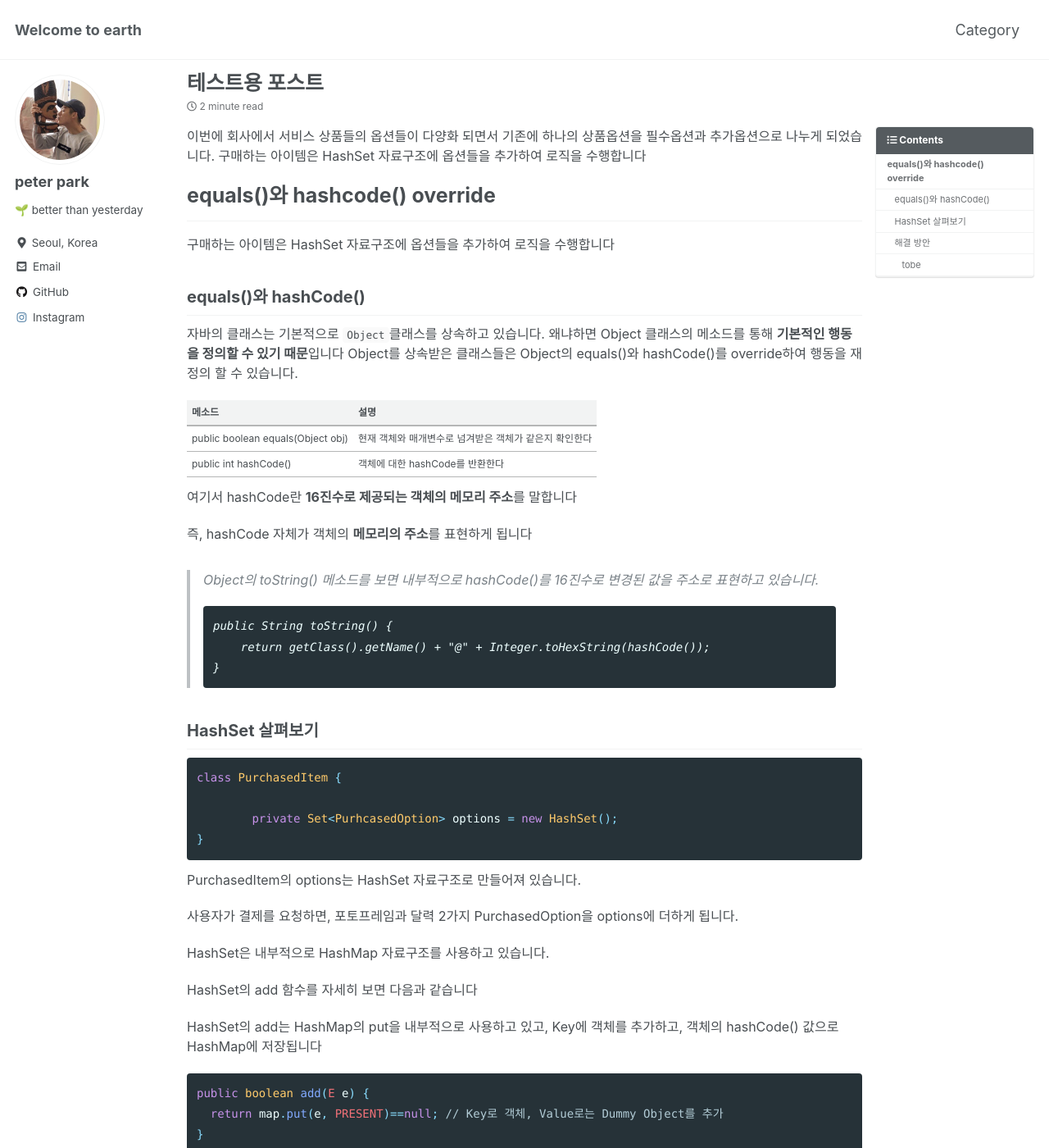
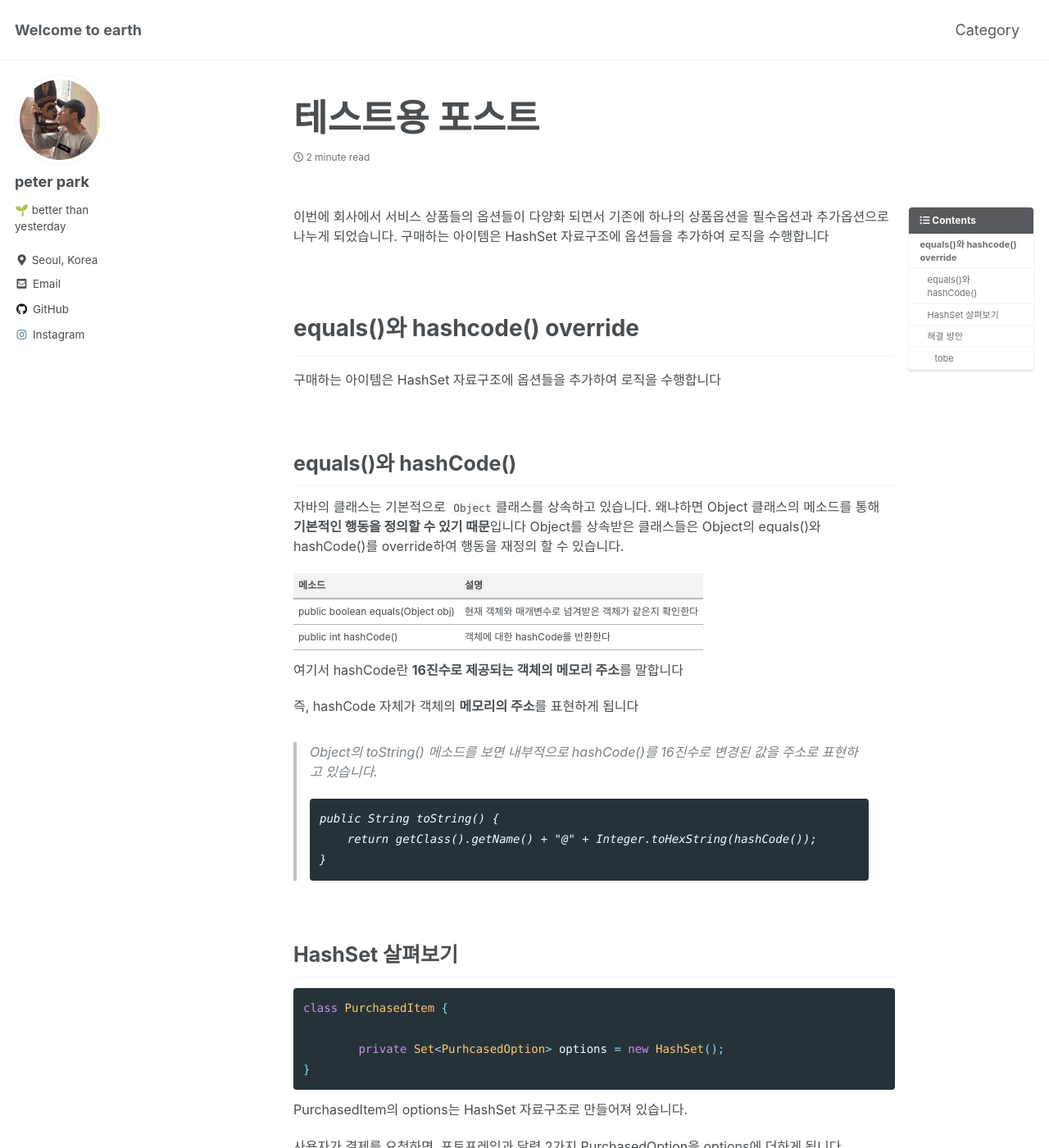
Before and after one commit to bgpark82/bgpark82.github.io.2021, a Jekyll site: the page built from _posts/2022-03-19-test.md, in a window 1280 px wide and 1400 px high. Shown: the whole window at 82% size. Built offline with Jekyll 4.4.1, drawn with Linux system fonts in a browser that asks for light colours; cached includes are drawn as plain includes; comment, search, counter and statistics services are not loaded.

Commit message:
style: change blog style

```diff
--- a/_config.yml
+++ b/_config.yml
@@ -216,7 +216,7 @@ sass:
 
 # Outputting
 permalink: /:categories/:title/
-paginate: 5 # amount of posts to show
+paginate: 10 # amount of posts to show
 paginate_path: /page:num/
 timezone: # https://en.wikipedia.org/wiki/List_of_tz_database_time_zones
 
--- a/_sass/minimal-mistakes/_archive.scss
+++ b/_sass/minimal-mistakes/_archive.scss
@@ -15,6 +15,7 @@
   @include breakpoint($x-large) {
     width: calc(100% - #{$right-sidebar-width});
     padding-right: $right-sidebar-width;
+    padding-left: $right-sidebar-width;
   }
 }
 
@@ -44,7 +45,8 @@
 }
 
 .archive__item-title {
-  margin-bottom: 0.25em;
+  margin-top: 1.75em;
+  font-size: 1.5rem;
   font-family: $sans-serif-narrow;
   line-height: initial;
   overflow: hidden;
@@ -73,8 +75,10 @@
 }
 
 .archive__item-excerpt {
-  margin-top: 0;
-  font-size: $type-size-6;
+  font-size: $type-size-5;
+  color: $light-gray;
+  margin: .5rem 0;
+  font-style: italic;
 
   & + p {
     text-indent: 0;
--- a/_sass/minimal-mistakes/_base.scss
+++ b/_sass/minimal-mistakes/_base.scss
@@ -27,23 +27,22 @@ h3,
 h4,
 h5,
 h6 {
-  margin: 2em 0 0.5em;
+  margin: 3em 0 .5em;
   line-height: 1.2;
   font-family: $header-font-family;
   font-weight: bold;
 }
 
 h1 {
-  margin-top: 0;
+  font-size: $h-size-0;
+}
+
+h2 {
   font-size: $h-size-1;
 }
 
-h2 {
+h3 {
   font-size: $h-size-2;
-}
-
-h3 {
-  font-size: $h-size-3;
 }
 
 h4 {
--- a/_sass/minimal-mistakes/_navigation.scss
+++ b/_sass/minimal-mistakes/_navigation.scss
@@ -56,6 +56,8 @@
   margin-top: 1em;
   padding-top: 1em;
   width: 100%;
+  display: flex;
+  justify-content: center;
 
   ul {
     margin: 0;
--- a/_sass/minimal-mistakes/_page.scss
+++ b/_sass/minimal-mistakes/_page.scss
@@ -45,11 +45,12 @@ body {
   @include breakpoint($x-large) {
     width: calc(100% - #{$right-sidebar-width});
     padding-right: $right-sidebar-width;
+    padding-left: $right-sidebar-width;
   }
 
   .page__inner-wrap {
     float: left;
-    margin-top: 1em;
+    margin-top: 3em;
     margin-left: 0;
     margin-right: 0;
     width: 100%;
@@ -69,6 +70,7 @@ body {
 }
 
 .page__title {
+  font-size: 2.5rem;
   margin-top: 0;
   line-height: 1;
 
@@ -88,6 +90,7 @@ body {
 }
 
 .page__content {
+    margin-top: 2rem;
   h2 {
     padding-bottom: 0.5em;
     border-bottom: 1px solid $border-color;
@@ -348,12 +351,14 @@ body {
   }
 
   .archive__item-title {
-    margin-top: 0;
+    margin-top: 2rem;
   }
 
   .archive__subtitle {
     clear: both;
     border: 0;
+    font-style: italic;
+    color: $peter-color;
   }
 
   + .taxonomy__section {
--- a/_sass/minimal-mistakes/_variables.scss
+++ b/_sass/minimal-mistakes/_variables.scss
@@ -44,8 +44,9 @@ $type-size-7: 0.6875em !default; // ~11px
 $type-size-8: 0.625em !default; // ~10px
 
 /* headline scale */
+$h-size-0: 1.75em !default; // ~25.008px
 $h-size-1: 1.563em !default; // ~25.008px
-$h-size-2: 1.25em !default; // ~20px
+$h-size-2: 1.4em !default; // ~20px
 $h-size-3: 1.125em !default; // ~18px
 $h-size-4: 1.0625em !default; // ~17px
 $h-size-5: 1.03125em !default; // ~16.5px
@@ -157,9 +158,9 @@ $max-width: $x-large !default;
    Grid
    ========================================================================== */
 
-$right-sidebar-width-narrow: 100px !default; // default: 200px
-$right-sidebar-width: 210px !default; // default: 300px
-$right-sidebar-width-wide: 250px !default; // default: 400px
+$right-sidebar-width-narrow: 200px !default; // default: 200px
+$right-sidebar-width: 170px !default; // default: 300px
+$right-sidebar-width-wide: 400px !default; // default: 400px
 
 /*
    Other
```
